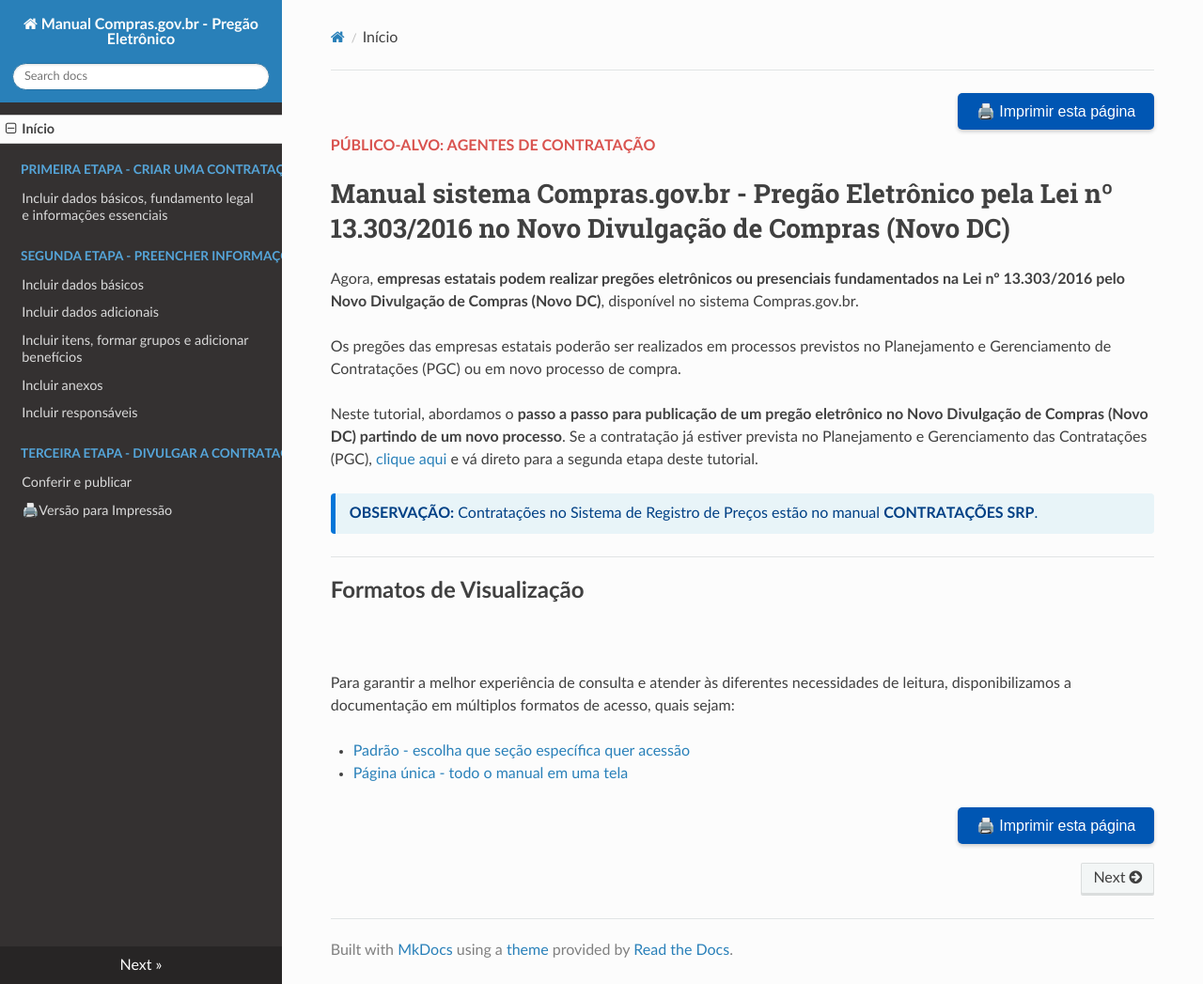
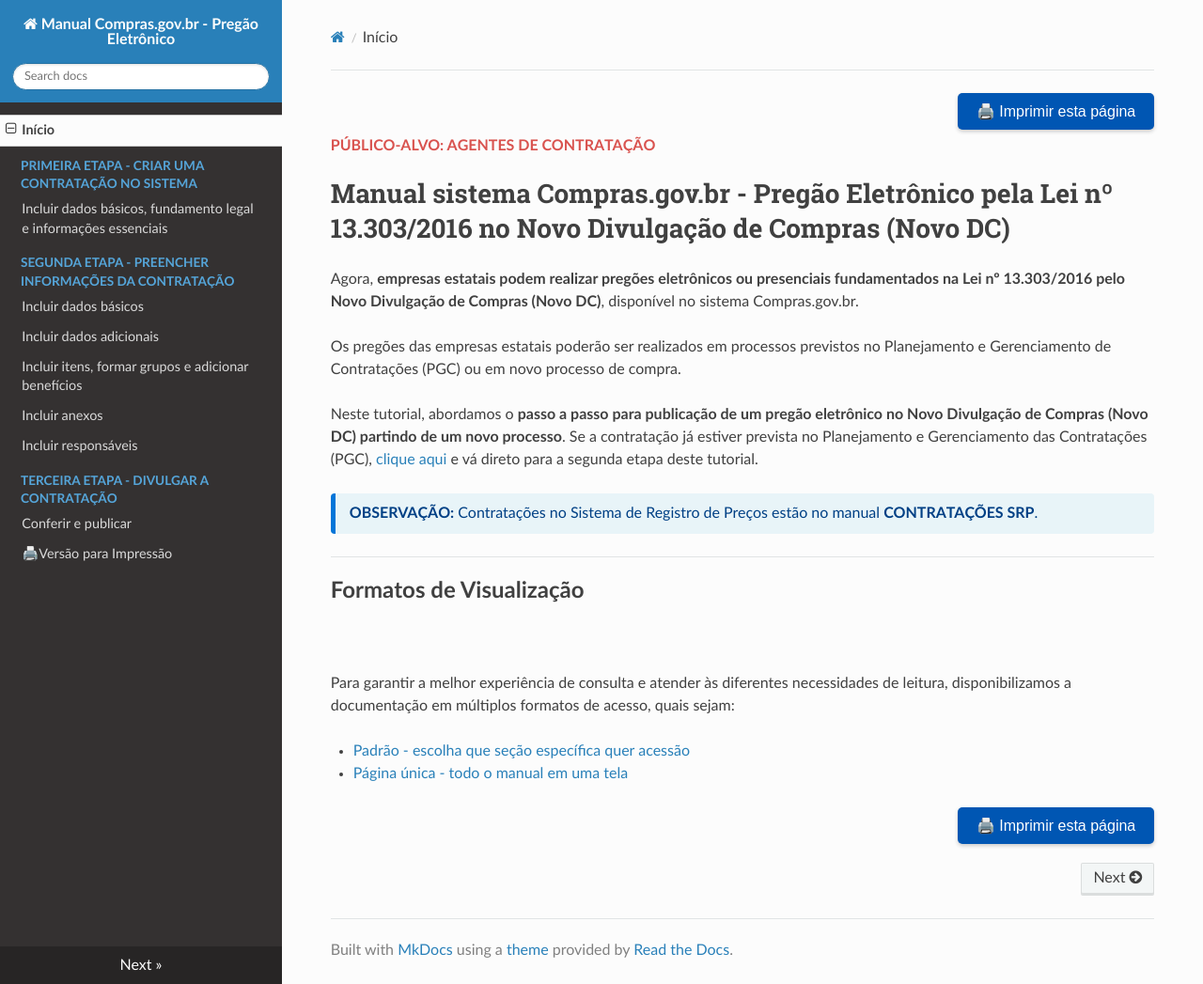
Before and after one commit to emilix10-bit/manual-compras-pregao-estilos, an MkDocs documentation site: the page built from docs/index.md, in a window 1280 px wide and 1047 px high. Shown: the whole window at 94% size. Built offline with MkDocs 1.6.1, drawn with Linux system fonts in a browser that asks for light colours; nearby versions of some CDN libraries.

Commit message:
Update custom.css

```diff
--- a/docs/custom.css
+++ b/docs/custom.css
@@ -90,3 +90,17 @@
     color: #ccc;
     transform: scale(1.1);
 }
+
+/* Permite a quebra de linha para os títulos (texto azul) e links longos no menu lateral */
+.wy-menu-vertical p.caption,
+.wy-menu-vertical span.caption-text,
+.wy-menu-vertical a {
+    white-space: normal !important;
+    word-wrap: break-word !important;
+    line-height: 1.4 !important;
+}
+
+/* Dá um pequeno respiro (margem) abaixo dos títulos em azul para não ficar colado nos links */
+.wy-menu-vertical p.caption {
+    margin-bottom: 8px !important;
+}
```
